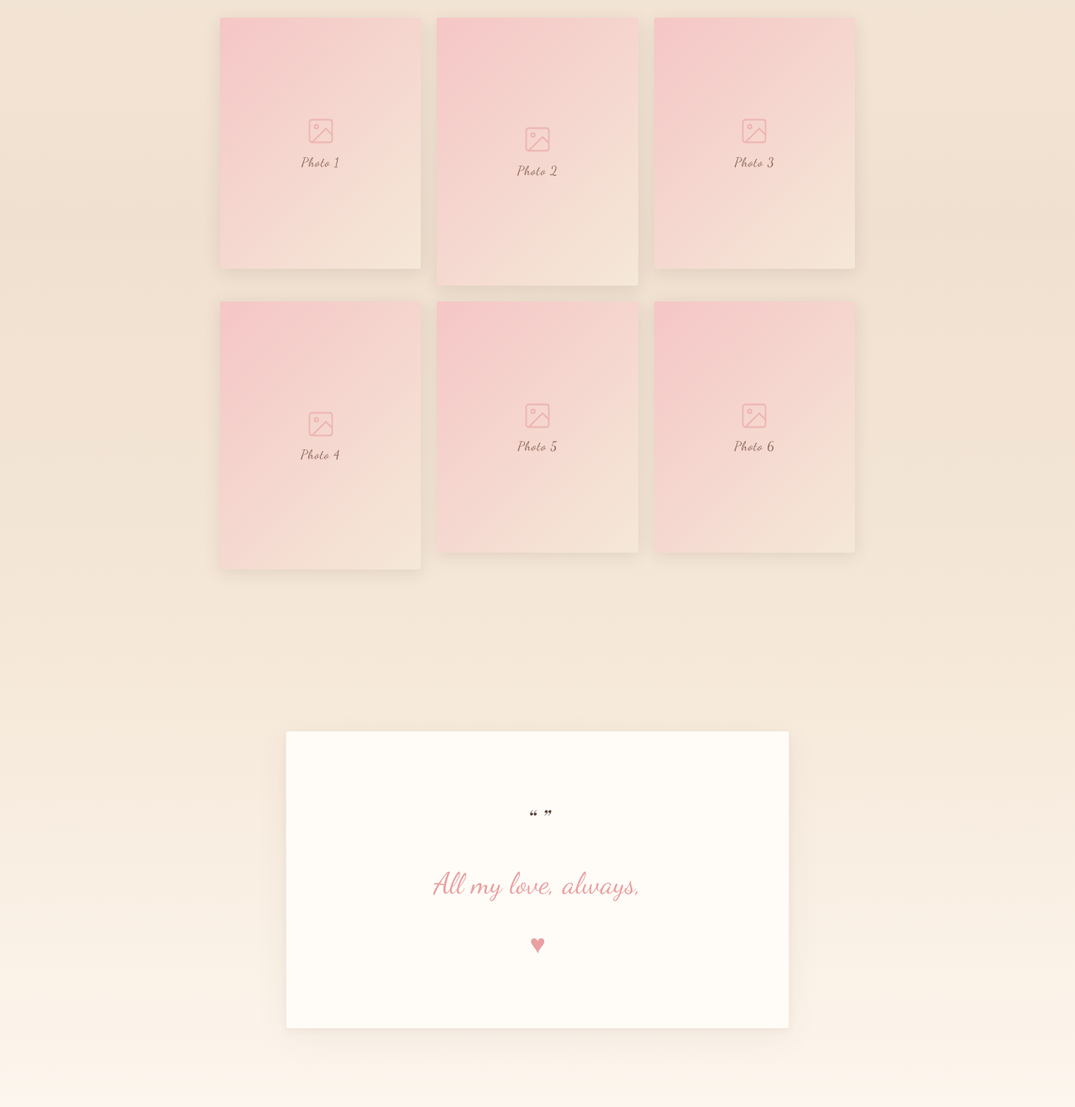
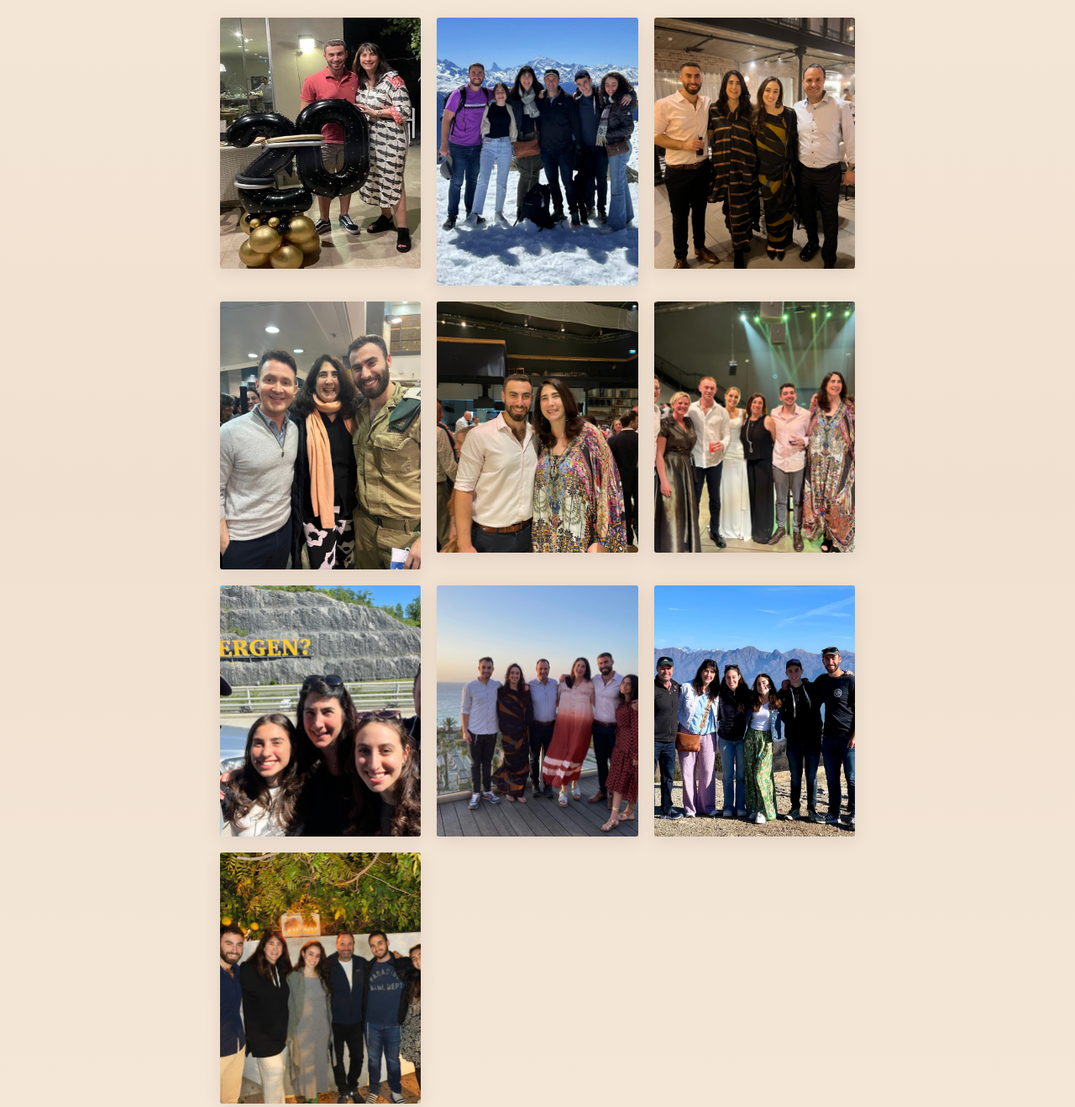
Before and after one commit to Gidi420/mamas-brithday, a plain HTML site: page index.html in a window 1280 px wide. Shown: the part 1580-2898 px from the top of the page at 84% size. Drawn offline with nearby package versions, Linux system fonts and the light colour scheme; a web font is replaced by a local one.

Commit message:
Add family photos to gallery

```diff
--- a/index.html
+++ b/index.html
@@ -501,60 +501,57 @@
       </div>
 
       <div class="gallery-grid">
-        <!--
-          TO ADD YOUR PHOTOS:
-          Replace each <div class="gallery-placeholder">…</div>
-          with:  <img src="your-photo.jpg" alt="a caption" />
-          Keep the outer <div class="gallery-item"> wrapper.
-        -->
 
         <div class="gallery-item reveal">
-          <div class="gallery-placeholder">
-            <svg viewBox="0 0 24 24"><rect x="3" y="3" width="18" height="18" rx="2"/><circle cx="8.5" cy="8.5" r="1.5"/><polyline points="21 15 16 10 5 21"/></svg>
-            <span>Photo 1</span>
-          </div>
+          <img src="photo1.jpg" alt="Birthday celebrations" />
           <div class="photo-overlay"></div>
         </div>
 
         <div class="gallery-item reveal">
-          <div class="gallery-placeholder">
-            <svg viewBox="0 0 24 24"><rect x="3" y="3" width="18" height="18" rx="2"/><circle cx="8.5" cy="8.5" r="1.5"/><polyline points="21 15 16 10 5 21"/></svg>
-            <span>Photo 2</span>
-          </div>
+          <img src="photo2.jpg" alt="Family in the Alps" />
           <div class="photo-overlay"></div>
         </div>
 
         <div class="gallery-item reveal">
-          <div class="gallery-placeholder">
-            <svg viewBox="0 0 24 24"><rect x="3" y="3" width="18" height="18" rx="2"/><circle cx="8.5" cy="8.5" r="1.5"/><polyline points="21 15 16 10 5 21"/></svg>
-            <span>Photo 3</span>
-          </div>
+          <img src="photo3.jpg" alt="Family dinner" />
           <div class="photo-overlay"></div>
         </div>
 
         <div class="gallery-item reveal">
-          <div class="gallery-placeholder">
-            <svg viewBox="0 0 24 24"><rect x="3" y="3" width="18" height="18" rx="2"/><circle cx="8.5" cy="8.5" r="1.5"/><polyline points="21 15 16 10 5 21"/></svg>
-            <span>Photo 4</span>
-          </div>
+          <img src="photo4.jpg" alt="Together at the airport" />
           <div class="photo-overlay"></div>
         </div>
 
         <div class="gallery-item reveal">
-          <div class="gallery-placeholder">
-            <svg viewBox="0 0 24 24"><rect x="3" y="3" width="18" height="18" rx="2"/><circle cx="8.5" cy="8.5" r="1.5"/><polyline points="21 15 16 10 5 21"/></svg>
-            <span>Photo 5</span>
-          </div>
+          <img src="photo5.jpg" alt="A special evening" />
           <div class="photo-overlay"></div>
         </div>
 
         <div class="gallery-item reveal">
-          <div class="gallery-placeholder">
-            <svg viewBox="0 0 24 24"><rect x="3" y="3" width="18" height="18" rx="2"/><circle cx="8.5" cy="8.5" r="1.5"/><polyline points="21 15 16 10 5 21"/></svg>
-            <span>Photo 6</span>
-          </div>
+          <img src="photo6.jpg" alt="Celebrating together" />
           <div class="photo-overlay"></div>
         </div>
+
+        <div class="gallery-item reveal">
+          <img src="photo7.jpg" alt="Adventures together" />
+          <div class="photo-overlay"></div>
+        </div>
+
+        <div class="gallery-item reveal">
+          <img src="photo8.jpg" alt="Sunset by the sea" />
+          <div class="photo-overlay"></div>
+        </div>
+
+        <div class="gallery-item reveal">
+          <img src="photo9.jpg" alt="Mountain memories" />
+          <div class="photo-overlay"></div>
+        </div>
+
+        <div class="gallery-item reveal">
+          <img src="photo10.jpg" alt="Family gathered together" />
+          <div class="photo-overlay"></div>
+        </div>
+
       </div>
     </div>
   </section>
```
Also changed, not shown: photo1.jpg (added), photo10.jpg (added), photo2.jpg (added), photo3.jpg (added), photo4.jpg (added), photo5.jpg (added), photo6.jpg (added), photo7.jpg (added), photo8.jpg (added), photo9.jpg (added).
